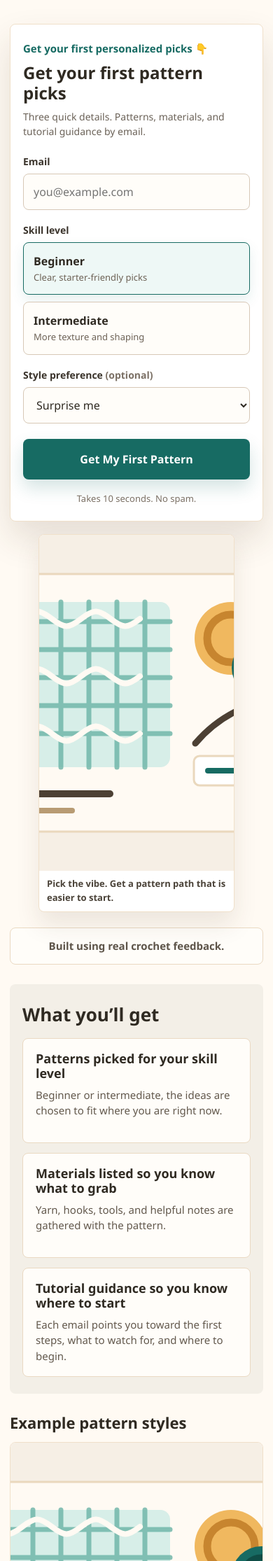
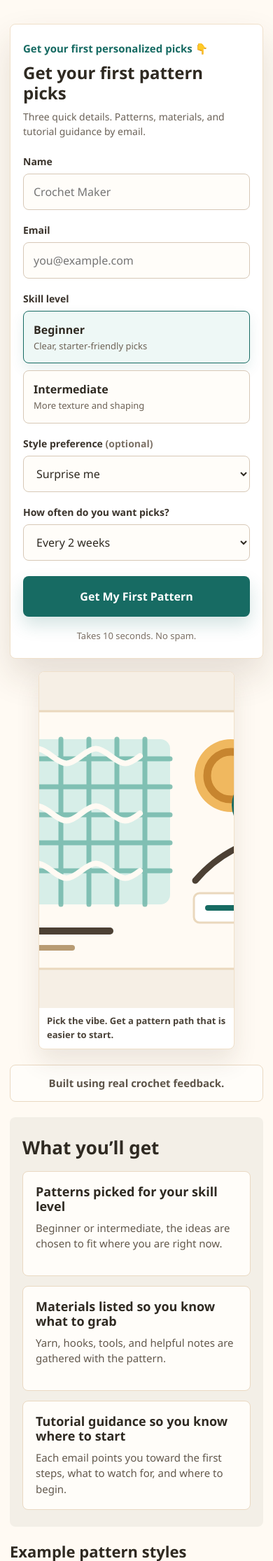
Before and after one commit to trenpatterson-dot/crochet-pattern-agent, a Flask app: page / in a window 390 px wide. Shown: the part 654-2884 px from the top of the page at 70% size. Run offline with Flask 3, Linux system fonts and the light colour scheme; parts of the project's set-up code (start-up, migrations or seed data) failed here and were passed over.

Commit message:
polish signup form and store email frequency

```diff
--- a/scripts/smoke_test.py
+++ b/scripts/smoke_test.py
@@ -72,6 +72,7 @@ def main() -> int:
                 "color_preferences": "blue",
                 "aesthetic": "Cozy",
                 "budget": "$10-$25",
+                "email_frequency": "monthly",
                 "wants_video": "on",
                 "free_only": "on",
             },
@@ -89,6 +90,7 @@ def main() -> int:
         users = database.get_active_users()
         assert len(users) == 1, f"expected 1 active user, found {len(users)}"
         user = users[0]
+        assert user["email_frequency"] == "monthly", "email frequency preference was not saved"
 
         original_chat = competition_intelligence_agent.llm.chat
         original_ddg = competition_intelligence_agent.llm.ddg_search
--- a/server.py
+++ b/server.py
@@ -273,6 +273,7 @@ def subscribe():
             wants_video="wants_video" in request.form,
             wants_printable="wants_printable" in request.form,
             special_interests=request.form.get("special_interests", "").strip(),
+            email_frequency=request.form.get("email_frequency", "every_2_weeks"),
         )
     except Exception:
         logger.exception(
--- a/templates/form.html
+++ b/templates/form.html
@@ -231,6 +231,7 @@
       font-weight: 800;
     }
 
+    input[type="text"],
     input[type="email"],
     select {
       width: 100%;
@@ -245,6 +246,7 @@
       transition: border-color 0.2s, box-shadow 0.2s;
     }
 
+    input[type="text"]:focus,
     input[type="email"]:focus,
     select:focus {
       outline: none;
@@ -463,6 +465,9 @@
       }
       .hero-visual img { aspect-ratio: 16 / 9; }
       .hero-visual figcaption { padding: 9px 11px 10px; font-size: 13px; }
+      .examples,
+      .outcome-preview,
+      .clarity { margin-top: 22px; }
       .outcome-preview { padding: 24px 18px; }
       .outcome-grid { grid-template-columns: 1fr; }
       .clarity { padding: 24px 18px; }
@@ -509,12 +514,16 @@
         {% endif %}
 
         <form method="POST" action="/subscribe">
-          <input type="hidden" name="name" value="Crochet Maker">
           <input type="hidden" name="project_types" value="any">
           <input type="hidden" name="yarn_weights" value="any">
           <input type="hidden" name="time_commitment" value="any">
           <input type="hidden" name="budget" value="No limit">
           <input type="hidden" name="wants_video" value="on">
+
+          <div>
+            <label class="field-label" for="name">Name</label>
+            <input type="text" id="name" name="name" placeholder="Crochet Maker" autocomplete="name" required>
+          </div>
 
           <div>
             <label class="field-label" for="email">Email</label>
@@ -544,6 +553,15 @@
               {% for a in aesthetics %}
               <option value="{{ a }}">{{ a }}</option>
               {% endfor %}
+            </select>
+          </div>
+
+          <div>
+            <label class="field-label" for="email_frequency">How often do you want picks?</label>
+            <select id="email_frequency" name="email_frequency">
+              <option value="weekly">Weekly</option>
+              <option value="every_2_weeks" selected>Every 2 weeks</option>
+              <option value="monthly">Monthly</option>
             </select>
           </div>
 
@@ -609,7 +627,7 @@
     <section class="clarity" aria-labelledby="after-signup">
       <h2 id="after-signup">What happens after you sign up?</h2>
       <p>You’ll receive crochet patterns matched to your skill level and style. Each send includes materials and tutorial guidance so you can start faster. No physical kits, no spam, just useful pattern recommendations.</p>
-      <p class="builder-note">Still improving this — feedback helps shape what gets added next.</p>
+      <p class="builder-note">Built by a real person, still improving this with feedback.</p>
     </section>
   </main>
 </body>
--- a/templates/success.html
+++ b/templates/success.html
@@ -59,14 +59,13 @@
   <div class="card">
     <div class="card-header">
       <span class="emoji">🎉</span>
-      <h1>You're all set!</h1>
+      <h1>You're all set, {{ name }}!</h1>
       <p class="subtitle">Your crochet preferences have been saved.<br>
         Your first picks are on their way!</p>
     </div>
     <div class="card-body">
       <div class="info-box">
-        <p>📬 <strong>Expect your first email</strong> the next time the batch runs
-          (every two weeks).</p>
+        <p>📬 <strong>Expect your first email soon</strong> while your first picks are generated.</p>
         <p style="margin-top:10px;">🧵 Each report includes <strong>top 5 curated patterns</strong>
           matched to your skill level, materials list, and YouTube tutorial links.</p>
         <p style="margin-top:10px;">✏️ Want to update your preferences? Just
```
Also changed, not shown: database.py (+10 -3 lines).
